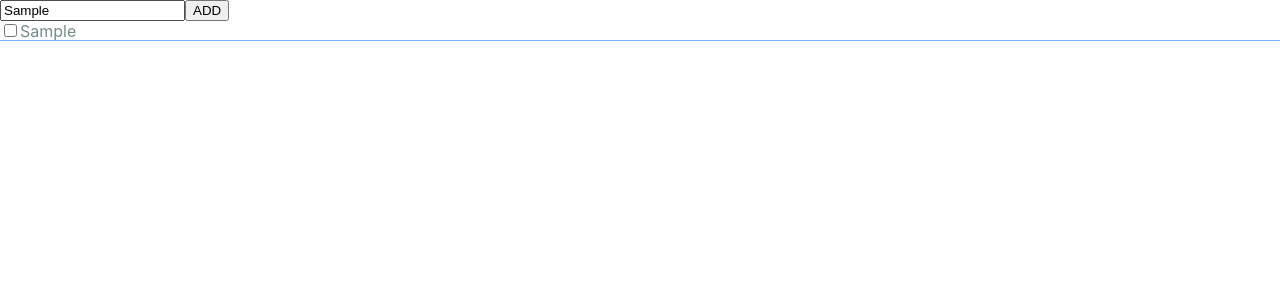
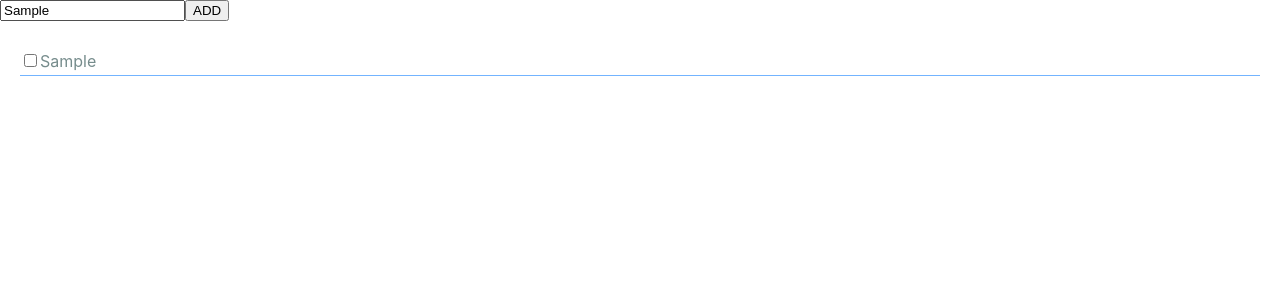
Before and after one commit to Zhezha02/todo-react-app, a React (Create React App) app: page / in a window 1280 px wide. Both pictures are taken after typing "Sample" into the empty fields and a click on the button "ADD". Shown: the top 300 px of the page. Built offline with nearby package versions, Linux system fonts and the light colour scheme.

Commit message:
Add toDoList styles

```diff
--- a/src/components/TaskItem/TaskItem.module.scss
+++ b/src/components/TaskItem/TaskItem.module.scss
@@ -6,6 +6,7 @@
   align-items: center;
 
   border-bottom: 1px solid #73b4ff;
+  padding: 5px 0;
 
   & > button {
     visibility: hidden;
--- a/src/components/ToDoList/index.jsx
+++ b/src/components/ToDoList/index.jsx
@@ -1,6 +1,7 @@
 import React from 'react';
 import PropTypes from 'prop-types';
 import TaskItem from '../TaskItem';
+import styles from './toDoList.module.scss';
 
 const ToDoList = props => {
   const { toDoInputs, ...rest } = props;
@@ -9,14 +10,12 @@ const ToDoList = props => {
     const result = [];
 
     for (const [key, value] of toDoInputs.entries()) {
-      result.push(
-        <TaskItem input={value} key={key} id={key} {...rest}/>
-      );
+      result.push(<TaskItem input={value} key={key} id={key} {...rest} />);
     }
 
     return result;
   };
-  return <ul>{itemsOfList()}</ul>;
+  return <ul className={styles.container}>{itemsOfList()}</ul>;
 };
 
 // ToDoList.propTypes = {
--- /dev/null
+++ b/src/components/ToDoList/toDoList.module.scss
@@ -0,0 +1,5 @@
+.container {
+  max-width: 100%;
+  padding: 25px 20px;
+background-color: white;
+}
```
